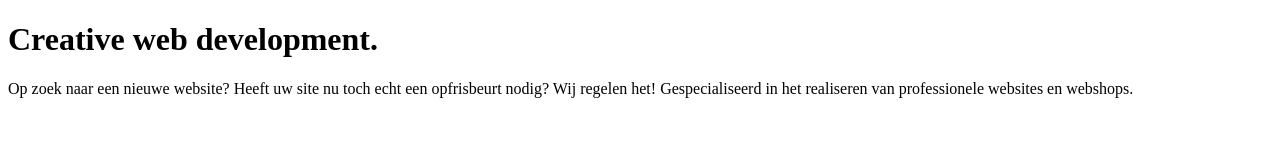
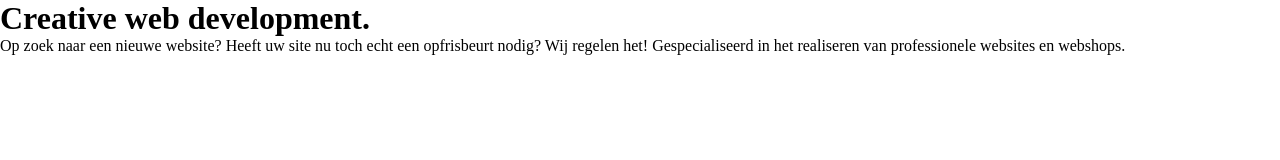
Before and after one commit to tomsnep/website-tom-pierre, a plain HTML site: page index.html in a window 1280 px wide. Drawn offline with Linux system fonts and the light colour scheme.

Commit message:
Added stylesheet, first style added

```diff
--- a/index.html
+++ b/index.html
@@ -4,11 +4,13 @@
 	<title>
 		Pierre en tom website
 	</title>
+	<link rel="stylesheet" type="text/css" href="static/css/style.css">
 </head>
 <body>
 	<div id="main-container">
 		<h1>Creative web development.</h1>
 		<p>Op zoek naar een nieuwe website? Heeft uw site nu toch echt een opfrisbeurt nodig? Wij regelen het! Gespecialiseerd in het realiseren van professionele websites en webshops.</p>
 	</div>
+
 </body>
 </html>
--- a/static/css/style.css
+++ b/static/css/style.css
@@ -0,0 +1,35 @@
+/* http://tompierre.nl
+   v1.0 | 0
+   License: Work3gether
+*/
+
+html, body, div, span, applet, object, iframe,
+h1, h2, h3, h4, h5, h6, p, blockquote, pre,
+a, abbr, acronym, address, big, cite, code,
+del, dfn, em, img, ins, kbd, q, s, samp,
+small, strike, strong, sub, sup, tt, var,
+b, u, i, center,
+dl, dt, dd, ol, ul, li,
+fieldset, form, label, legend,
+table, caption, tbody, tfoot, thead, tr, th, td,
+article, aside, canvas, details, embed,
+figure, figcaption, footer, header, hgroup,
+menu, nav, output, ruby, section, summary,
+time, mark, audio, video {
+	margin: 0;
+	padding: 0;
+	border: 0;
+	vertical-align: baseline;
+}
+
+h1 {
+
+}
+
+h2 {
+
+}
+
+h3 {
+
+}
```
